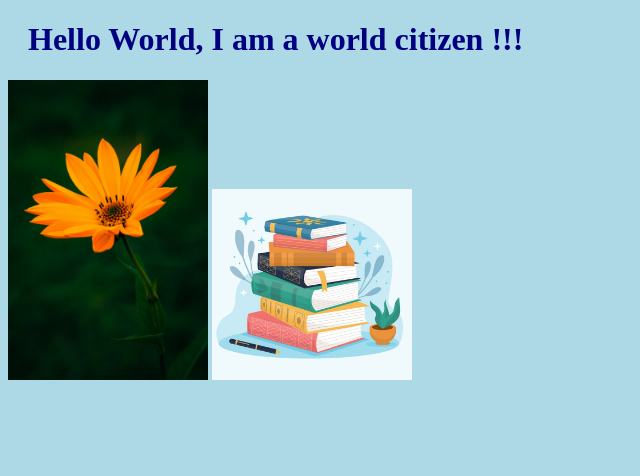
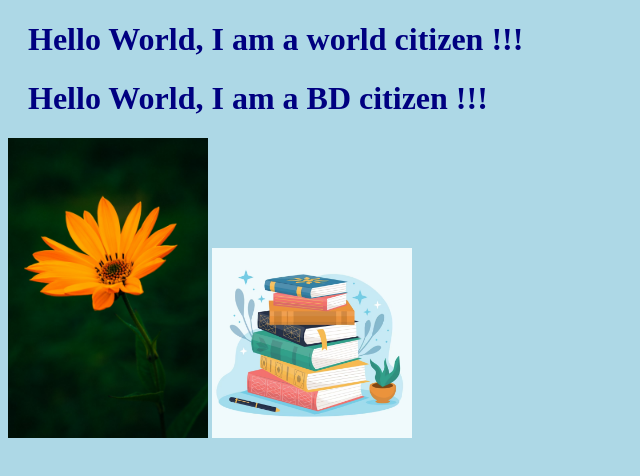
Before and after one commit to seum6797/demo, a plain HTML site: page index.html in a window 1280 px wide. Shown: the whole page, without its empty margins (0-640 px from the left). Drawn offline with Linux system fonts and the light colour scheme.

Commit message:
second commit

```diff
--- a/index.html
+++ b/index.html
@@ -8,6 +8,7 @@
 </head>
 <body>
 	<h1>Hello World, I am a world citizen !!!</h1>
+	<h1>Hello World, I am a BD citizen !!!</h1>
 	<img src="flower.jpeg" style="width: 200px;">
 	<img src="book.png" style="width: 200px;">
 </body>
```
